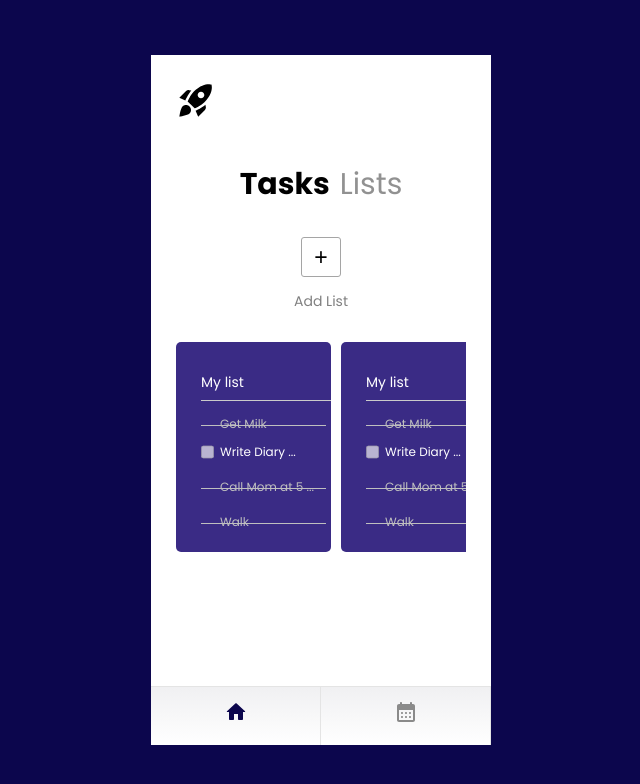
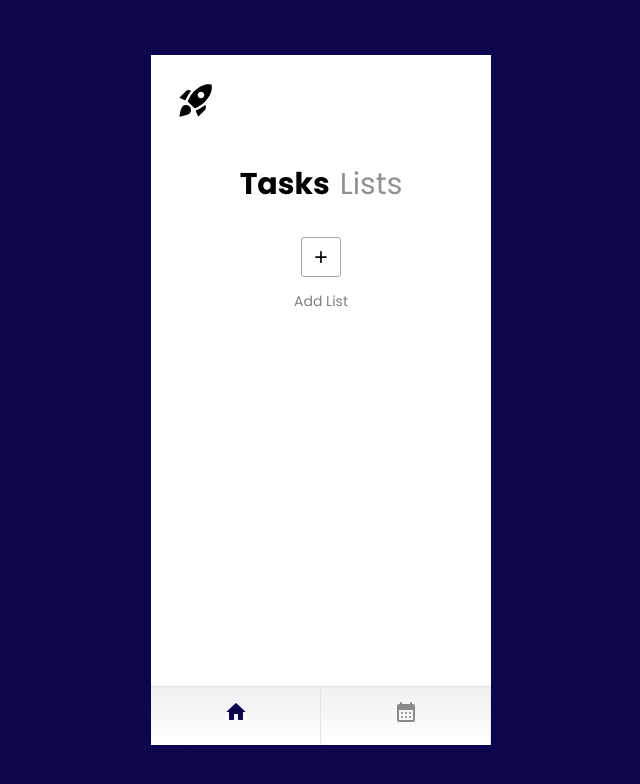
Before and after one commit to kumarodian/to-do-list, a React (Create React App) app: page / in a window 1280 px wide. Shown: the top 784 px of the page, without its empty margins (319-959 px from the left). Built offline with nearby package versions, Linux system fonts and the light colour scheme.

Commit message:
Add item

```diff
--- a/src/App.js
+++ b/src/App.js
@@ -6,25 +6,44 @@ import MyList from "./components/MyList";
 import Footer from "./components/Footer";
 import { ListContext } from "./ListContext";
 import AddList from "./components/AddList";
+import { v4 as uuidv4 } from "uuid";
+import { getCurrentDate, getRandomTheme } from "./utils";
 import "./App.css";
+function getNewList() {
+  let THEME = getRandomTheme();
+  listID = uuidv4();
+  const obj = {
+    id: listID,
+    title: "My task",
+    date: getCurrentDate(),
+    bgColor: THEME.background,
+    textColor: THEME.text,
+    item: [],
+  };
+  return obj;
+}
+let listID = null;
+export default function App(props) {
+  const { currentView, updateView, list, setList } =
+    React.useContext(ListContext);
 
-export default function App(props) {
+  function addList() {
+    setList([getNewList(), ...list]);
+    updateView("addList");
+  }
   return (
-    <ListContext.Consumer>
-      {({ currentView,updateView }) => (
-        <div class="container">
+    <div className="container">
       <Header />
       {currentView === "home" ? (
         <>
           <Heading />
-              <MyButton text="Add List" click={()=>updateView('addList')}/>
+          <MyButton text="Add List" click={addList} />
           <MyList />
-
         </>
-          ) : <AddList/>}
+      ) : (
+        <AddList id={listID} />
+      )}
       <Footer />
     </div>
-      )}
-    </ListContext.Consumer>
   );
 }
--- a/src/ListContext.js
+++ b/src/ListContext.js
@@ -1,71 +1,21 @@
 import React, { useState, createContext } from "react";
-import { v4 as uuidv4 } from "uuid";
 
 const ListContext = createContext();
 export default function CustomListContext(props) {
   const [currentView, setCurrentView] = useState("home");
-  const [list, setList] = useState([
-    {
-      title: "My list",
-      date: "23-Nov",
-      bg: "#3A2B85",
-      item: [
-        {
-          title: "Get Milk",
-          status: "done",
-        },
-        {
-          title: "Write Diary",
-          status: "",
-        },
-        {
-          title: "Call Mom at 5",
-          status: "done",
-        },
-        {
-          title: "Walk",
-          status: "done",
-        },
-        {
-          title: "Dinner and Party",
-          status: "",
-        }
-      ],
-    },{
-        title: "My list",
-        date: "23-Nov",
-        bg: "#3A2B85",
-        item: [
-          {
-            title: "Get Milk",
-            status: "done",
-          },
-          {
-            title: "Write Diary",
-            status: "",
-          },
-          {
-            title: "Call Mom at 5",
-            status: "done",
-          },
-          {
-            title: "Walk",
-            status: "done",
-          },
-          {
-            title: "Dinner and Party",
-            status: "",
-          }
-        ],
-      }
-  ]);
-  function updateList() {}
+  const [list, setList] = useState(
+    JSON.parse(localStorage.getItem("list")) || []
+  );
+  React.useEffect(
+    () => localStorage.setItem("list", JSON.stringify(list)),
+    [list]
+  );
   function updateView(view) {
     setCurrentView(view);
   }
 
   return (
-    <ListContext.Provider value={{ list, updateList, currentView, updateView }}>
+    <ListContext.Provider value={{ list, currentView, updateView, setList }}>
       {props.children}
     </ListContext.Provider>
   );
--- a/src/components/AddList.css
+++ b/src/components/AddList.css
@@ -1,18 +1,40 @@
-#addList input{
+#addList {
+  position: relative;
+  height: 80%;
+}
+#addList input {
   border: none;
-    border-bottom: 1px solid gray;
   padding: 10px 0;
   font-size: 22px;
 }
-#addList input:focus{
+#addList input:focus {
+  border-bottom: 1px solid gray;
+}
+#addList input:focus {
   outline: none;
 }
-#title--edit{
+#sub--item input {
+  font-size: 16px;
+  margin: 10px 0 0 0;
+  padding: 5px 0 2px 0;
+  width: 100%;
+}
+#sub--item > div {
   display: flex;
   justify-content: space-between;
   align-items: center;
 }
-#title--edit svg{
+#sub--item svg {
+  font-size: 17px;
+  color: #858585;
+  cursor: pointer;
+}
+#title--edit {
+  display: flex;
+  justify-content: space-between;
+  align-items: center;
+}
+#title--edit svg {
   font-size: 20px;
   color: #7a7a7a;
 }
--- a/src/components/AddList.js
+++ b/src/components/AddList.js
@@ -1,21 +1,86 @@
-import React from "react";
-import { Edit } from "@mui/icons-material";
-import MyButton from './MyButton';
+import React, { useContext } from "react";
+import { v4 as uuidv4 } from "uuid";
+import { Edit, Clear } from "@mui/icons-material";
+import MyButton from "./MyButton";
+import { ListContext } from "../ListContext";
 import "./AddList.css";
 
 export default function AddList(props) {
+  const { list, setList } = useContext(ListContext);
   const [title, setTitle] = React.useState("My Task");
+  const textInput = React.useRef(null);
+  function addItem() {
+    const newItem = {
+      id: uuidv4(),
+      title: "",
+      status: "",
+    };
+    const copyList = list.map((obj) =>
+      obj.id === props.id ? { ...obj, item: [...obj.item, newItem] } : obj
+    );
+    setList(copyList);
+  }
+  function updateTitle(titleId, title) {
+    const copyItem = list.map((obj) =>
+      obj.id === titleId ? { ...obj, title: title } : obj
+    );
+    setTitle(title);
+    setList(copyItem);
+  }
+  function updateItem(itemId, title) {
+    const copyItem = list.map((obj) => {
+      if (obj.id === props.id) {
+        const newItemAdd = obj.item.map((item) =>
+          item.id === itemId ? { ...item, title } : item
+        );
+        return { ...obj, item: newItemAdd };
+      } else return obj;
+    });
+    setList(copyItem);
+  }
+  function removeItem(itemId) {
+    const copyItem = list.filter((item) => itemId !== item.id);
+    setList(copyItem);
+  }
+  const items = list.map((obj) =>
+    obj.id === props.id
+      ? obj.item.map(({ id, title }) => (
+          <div>
+            <input
+              key={id}
+              placeholder="Enter task"
+              value={title}
+              onChange={(event) => updateItem(id, event.target.value)}
+              onKeyPress={(event) => (event.charCode === 13 ? addItem() : null)}
+            />
+            <div
+              onClick={() => {
+                removeItem(id);
+              }}
+            >
+              <Clear />
+            </div>
+          </div>
+        ))
+      : null
+  );
   return (
     <div id="addList">
       <div id="title--edit">
         <input
           placeholder="My Task"
           value={title}
-          onChange={(event) => setTitle(event.target.value)}
+          onChange={(event) => updateTitle(props.id, event.target.value)}
         />
         <Edit />
       </div>
-      <MyButton bgColor={"#b4b9ff"} textColor={"#000"} parentStyle={{position:'absolute',bottom:'10px',right:'-15px'}}/>
+      <div id="sub--item">{items}</div>
+      <MyButton
+        bgColor={"#b4b9ff"}
+        textColor={"#000"}
+        parentStyle={{ position: "absolute", bottom: "10px", right: "-15px" }}
+        click={addItem}
+      />
     </div>
   );
 }
--- a/src/components/Footer.js
+++ b/src/components/Footer.js
@@ -9,14 +9,14 @@ export default function Footer() {
     <ListContext.Consumer>
       {({ currentView, updateView }) => (
         <footer>
-          <div class="footer--icon" onClick={() => updateView("home")}>
+          <div className="footer--icon" onClick={() => updateView("home")}>
             <HomeRounded
               sx={{
                 color: `${currentView === "home" ? "#0C064D" : defaultColor}`,
               }}
             />
           </div>
-          <div class="footer--icon">
+          <div className="footer--icon">
             <CalendarMonthRounded
               sx={{
                 color: `${
--- a/src/components/ListItem.css
+++ b/src/components/ListItem.css
@@ -1,5 +1,4 @@
 .items {
-  color: #ffffff;
   position: relative;
   margin: 0 0 10px 0;
   font-size: 12px;
--- a/src/components/MyButton.js
+++ b/src/components/MyButton.js
@@ -1,6 +1,12 @@
 import React from "react";
 
-export default function MyButton({bgColor,textColor,text,click,parentStyle}) {
+export default function MyButton({
+  bgColor,
+  textColor,
+  text,
+  click,
+  parentStyle,
+}) {
   const styles = {
     fontSize: "23px",
     height: "40px",
@@ -9,15 +15,17 @@ export default function MyButton({bgColor,textColor,text,click,parentStyle}) {
     color: textColor || "#000",
     borderRadius: "3px",
     cursor: "pointer",
-    border: `1px solid ${bgColor || "#a5a5a5" }`,
+    border: `1px solid ${bgColor || "#a5a5a5"}`,
   };
-  const textStyle={
-    color:'gray',
-    fontSize:'14px'
-  }
+  const textStyle = {
+    color: "gray",
+    fontSize: "14px",
+  };
   return (
-    <div style={text?{textAlign:'center'}:{...parentStyle}}>
-      <button style={styles} onClick={click}>+</button>
+    <div style={text ? { textAlign: "center" } : { ...parentStyle }}>
+      <button style={styles} onClick={click}>
+        +
+      </button>
       {text && <p style={textStyle}>{text}</p>}
     </div>
   );
--- a/src/components/MyList.css
+++ b/src/components/MyList.css
@@ -5,7 +5,6 @@
   margin: 0 10px 0 0;
   padding: 30px 0px 30px 25px;
   border-radius: 5px;
-  color: white;
   width: 130px;
   height: 150px;
   font-size: 14px;
--- a/src/components/MyList.js
+++ b/src/components/MyList.js
@@ -25,9 +25,8 @@ function customScrollFunction(event) {
 }
 
 export default function MyList() {
+  const { list, updateList } = React.useContext(ListContext);
   return (
-    <ListContext.Consumer>
-      {({ list, updateList }) => (
     <div
       id="list"
       style={{
@@ -38,24 +37,29 @@ export default function MyList() {
         marginTop: "30px",
       }}
     >
-          {list.map((obj) => {
+      {list.map((obj, index) => {
         return (
           <div
-                class="list--item"
-                style={{ background: obj.bg || "#F4F4F6" }}
+            className="list--item"
+            style={{ background: obj.bgColor, color: obj.textColor }}
+            key={index}
           >
             <div>{obj.title}</div>
-                <hr />
+            <hr style={{ background: obj.textColor }} />
             {obj.item.map((list, index) => {
               if (index < 4)
-                    return <ListItem text={list.title} status={list.status} />;
+                return (
+                  <ListItem
+                    text={list.title}
+                    status={list.status}
+                    key={index}
+                  />
+                );
               return true;
             })}
           </div>
         );
       })}
     </div>
-      )}
-    </ListContext.Consumer>
   );
 }
--- /dev/null
+++ b/src/utils.js
@@ -0,0 +1,20 @@
+export function getCurrentDate() {
+  let currentDate = new Date();
+  let cDay = currentDate.getDate();
+  let cMonth = currentDate.getMonth() + 1;
+  let cYear = currentDate.getFullYear();
+  return `${cDay}-${cMonth}-${cYear}`;
+}
+
+export function getRandomTheme() {
+  const list = [
+    { background: "#b200b3", text: "#FFFFFF" },
+    { background: "#b3006b", text: "#FFFFFF" },
+    { background: "#001f99", text: "#FFFFFF" },
+    { background: "#ffd6b2", text: "#000" },
+    { background: "#ccffb2", text: "#000" },
+    { background: "#b2e0ff", text: "#000" },
+    { background: "#ffb2ff", text: "#000" },
+  ];
+  return list[Math.floor(Math.random() * list.length)];
+}
```
Also changed, not shown: 1 other file (tests, documents, lock files or other folders). Lines whose indentation alone changed are shown as unchanged.
